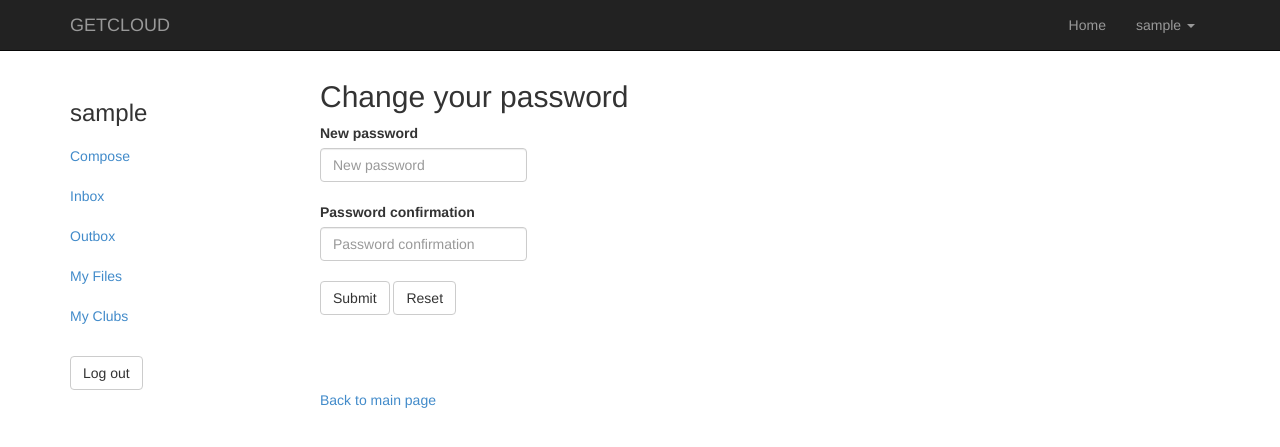
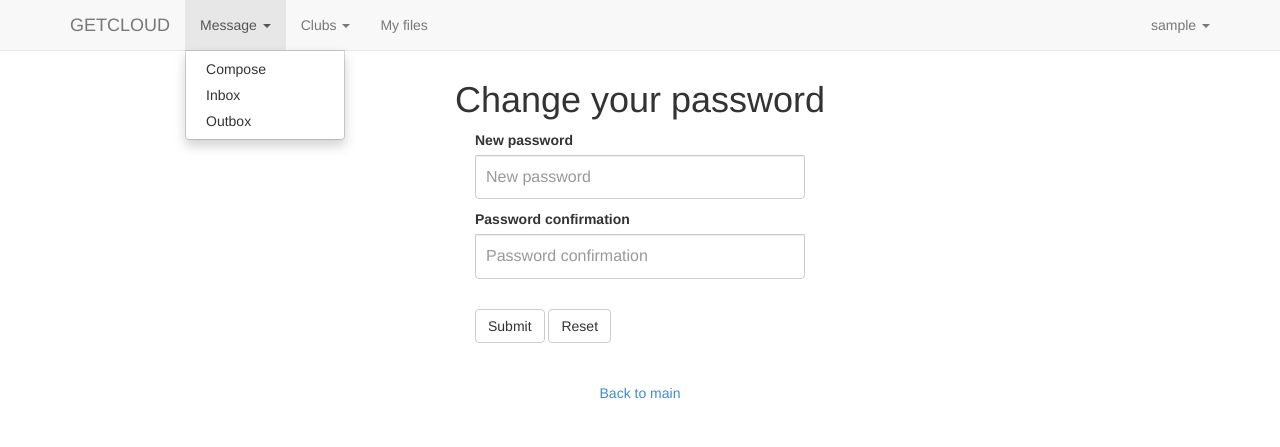
Before and after one commit to gamabuntax/getCloud, a PHP site: page /change_password.php in a window 1280 px wide, after a click on "Message". Shown: the top 447 px of the page. Run offline with PHP 8.4, Linux system fonts and the light colour scheme; the visitor is signed in with stand-in values (Sample User, id 1); some libraries are stand-ins or nearby versions.

Commit message:
no more side nav

```diff
--- a/change_password.php
+++ b/change_password.php
@@ -8,10 +8,9 @@ if (isset($_SESSION['userName'])) {
 else {
 	header("Location:index.php");
 }
-require('./includes/sideregion.inc.php');
 ?>
 
-<div id="mainregion">
+
 
 <?php
 	if (isset($_POST['send'])) {
@@ -23,25 +22,25 @@ require('./includes/sideregion.inc.php');
 				require('./includes/mysql_connect.inc.php');
 				$q = "UPDATE USERS SET Password = MD5('$password') WHERE Username ='$userName'";
 				$result = mysqli_query($link, $q);
-				echo '<p class="success"> You changed your password sucessfully</p>';
+				echo '<p class="success text-center"> You changed your password sucessfully</p>';
 			}
 			else {
-				echo '<p class="error">Password confirmation does not match password </p>';
+				echo '<p class="error text-center">Password confirmation does not match password </p>';
 			}
 		}
 		else {
-			echo '<p class="error">Please enter your new password and password confirmation </p>';
+			echo '<p class="error text-center">Please enter your new password and password confirmation </p>';
 		}
 	}
 
 ?>
 
-<h2>Change your password</h2>
+<h1 class ="text-center">Change your password</h1>
 
 <div>
-<form class="form-compose" role="form" action="change_password.php" method="post">
+<form class="form-signin" role="form" action="change_password.php" method="post">
 	<label> New password </label><br>
-	<input type="password" name="password" class="form-control" placeholder="New password"><br>
+	<input type="password" name="password" class="form-control" placeholder="New password">
 
 	<label> Password confirmation </label><br>
 	<input type="password" name="password_c" class="form-control" placeholder="Password confirmation"><br>
@@ -49,9 +48,8 @@ require('./includes/sideregion.inc.php');
 	<input type="reset" value="Reset"  class="btn btn-default">
 </form>
 </div>
-<div class="clear-all"><a href="./index.php">Back to main page </a></div>
+<div class="clear-all"><br><br><p class="text-center"><a href="./index.php">Back to main </a></p></div>
 
-</div>
 
 
 <?php
--- a/cmd.txt
+++ b/cmd.txt
@@ -2,7 +2,7 @@ CREATE TABLE USERS(FullName VARCHAR(50) not null, Username VARCHAR(30) not null
 
 CREATE TABLE MAILBOX( MessageID BIGINT unsigned not null auto_increment primary key, Subject CHAR(100), MsgTime TIMESTAMP DEFAULT CURRENT_TIMESTAMP not null , MsgText MEDIUMTEXT, Sender VARCHAR(30) not null, Receiver VARCHAR(30) not null, Status INT not null)ENGINE=InnoDB;
 
-CREATE TABLE CLUB(ClubID BIGINT unsigned not null auto_increment primary key, ClubName VARCHAR(50) not null, Description TEXT not null, ProfileImage LONGBLOB)ENGINE=InnoDB;
+CREATE TABLE CLUB(ClubID BIGINT unsigned not null auto_increment primary key, ClubName VARCHAR(50) not null, Description TEXT not null, ProfileImage LONGBLOB, Status INT)ENGINE=InnoDB;
 
 CREATE TABLE MEMBER(Username VARCHAR(30) not null, ClubID BIGINT unsigned not null, Privilage INT not null, Status INT not null, CONSTRAINT uniq UNIQUE(Username, ClubID), FOREIGN KEY(Username) REFERENCES USERS(Username), FOREIGN KEY(ClubID) REFERENCES CLUB(ClubID)) ENGINE=InnoDB;
 
@@ -17,6 +17,9 @@ SELECT PhotoName, Caption FROM PHOTOS WHERE PhotoName='internet' OR Caption LIKE
 //add status to the USERS table
 ALTER TABLE USERS ADD COLUMN Status INT DEFAULT 0;
 
+//add status to the CLUB table
+ALTER TABLE CLUB ADD COLUMN Status INT;
+
 //File Status
 
 
--- a/inbox.php
+++ b/inbox.php
@@ -9,11 +9,9 @@ if (isset($_SESSION['userName'])) {
 else {
 	header("Location:register.php");
 }
-
-require('./includes/sideregion.inc.php');
 ?>
 
-<div id="mainregion">
+<h1>Inbox</h1>
  <table class="table table-striped table-condensed table-hover row-clickable" width="100%">
             <tr class="message-header">
                 <td width="20%">
@@ -93,7 +91,7 @@ require('./includes/sideregion.inc.php');
 	mysqli_close($link);
  ?>
 </table>
-</div>
+
 
 
 
--- a/includes/custom.css
+++ b/includes/custom.css
@@ -53,12 +53,6 @@ body {
 .success {
   color: green;
 }
-/* Sidebar navigation */
-#sideregion {
-  float: left;
-  width: 200px;
-
-}
 
 .nav-sidebar {
   margin-right: -21px; /* 20px padding + 1px border */
@@ -74,10 +68,6 @@ body {
   background-color: #428bca;
 }
 
-#mainregion{
-
-  margin-left: 250px;
-}
 
 .form-compose {
   max-width: 400px;
--- a/includes/header.inc.php
+++ b/includes/header.inc.php
@@ -12,57 +12,82 @@ session_start();
     <meta name="author" content="">
 
     <!-- Note there is no responsive meta tag here -->
+
+    <link rel="shortcut icon" href="../../assets/ico/favicon.ico">
+
     <title><?php echo $page_title; ?></title>
     <?php $currentPage = basename($_SERVER['SCRIPT_FILENAME']); ?>
 
     <!-- Bootstrap core CSS -->
-    <link href="./includes/bootstrap.min.css" rel="stylesheet">
+     <link href="./includes/bootstrap.min.css" rel="stylesheet">
 
     <!-- Custom styles for this template -->
-    <link href="./includes/custom.css" rel="stylesheet">
-
-    <!-- Just for debugging purposes. Don't actually copy this line! -->
-    <!--[if lt IE 9]><script src="../../assets/js/ie8-responsive-file-warning.js"></script><![endif]-->
-
-    <!-- HTML5 shim and Respond.js IE8 support of HTML5 elements and media queries -->
-    <!--[if lt IE 9]>
-      <script src="https://oss.maxcdn.com/libs/html5shiv/3.7.0/html5shiv.js"></script>
-      <script src="https://oss.maxcdn.com/libs/respond.js/1.4.2/respond.min.js"></script>
-    <![endif]-->
+     <link href="./includes/custom.css" rel="stylesheet">
   </head>
 
   <body>
 
     <!-- Fixed navbar -->
-    <div class="navbar navbar-inverse navbar-fixed-top" role="navigation">
+    <div class="navbar navbar-default navbar-fixed-top" role="navigation">
       <div class="container">
         <div class="navbar-header">
+          <button type="button" class="navbar-toggle" data-toggle="collapse" data-target=".navbar-collapse">
+            <span class="sr-only">Toggle navigation</span>
+            <span class="icon-bar"></span>
+            <span class="icon-bar"></span>
+            <span class="icon-bar"></span>
+          </button>
           <a class="navbar-brand" href="./index.php">GETCLOUD</a>
         </div>
         <div class="navbar-collapse collapse">
+           <?php if (isset($_SESSION['userName'])) { ?>
+          <ul class="nav navbar-nav">
+       <!-- message -->
+          <li class="dropdown">
+              <a href="#" class="dropdown-toggle" data-toggle="dropdown">Message <b class="caret"></b></a>
+              <ul class="dropdown-menu">
+                <li><a href="./compose.php">Compose</a></li>
+                <li><a href="./inbox.php">Inbox</a></li>
+                <li><a href="./outbox.php">Outbox</a></li>
+              </ul>
+            </li>
 
-          <ul class="nav navbar-nav pull-right">
-            <li <?php if ($currentPage == 'index.php') { echo 'class="active"';} ?>><a href="#">Home</a></li>
-            <?php
-            if (!isset($_SESSION['userName'])) {
-                echo'<li><a href="./login.php">Log in</a></li>';
-            }
-            else {
-            echo '<li class="dropdown">';
-              echo '<a href="#" class="dropdown-toggle" data-toggle="dropdown">' .$_SESSION['userName'] . ' <b class="caret"></b></a>';
-              echo '<ul class="dropdown-menu">';
-              echo '<li><a href="./inbox.php">Inbox</a></li>';
-              echo '<li><a href="./change_password.php">Change password?</a></li>';
-              echo ' <li class="divider"></li>';
-              echo '<li><a href="./includes/logout.php">Logout</a></li>';
-              echo '</ul>';
-            echo '</li>';
-            }
-            ?>
+            <!-- club -->
+          <li class="dropdown">
+              <a href="#" class="dropdown-toggle" data-toggle="dropdown">Clubs <b class="caret"></b></a>
+              <ul class="dropdown-menu">
+                <li><a href="./club_request.php">Request for a club</a></li>
+                <li><a href="./myclubs.php">My clubs</a></li>
+              </ul>
+            </li>
+            <li <?php if ($currentPage == 'myfiles.php') { echo 'class="active"';} ?>><a href="./myfiles.php">My files</a></li>
+          </ul>
+
+          <!-- file -->
+
+          <?php } ?>
+
+          <ul class="nav navbar-nav navbar-right">
+             <!-- User -->
+
+          <?php if (isset($_SESSION['userName'])) { ?>
+            <li class="dropdown">
+              <a href="#" class="dropdown-toggle" data-toggle="dropdown"> <?php echo $_SESSION['userName']; ?>  <b class="caret"></b></a>
+              <ul class="dropdown-menu">
+                <li><a href="./change_password.php">Change password?</a></li>
+                <li class="divider"></li>
+                <li><a href="./includes/logout.php">Logout</a></li>
+              </ul>
+            </li>
+
+            <?php } else {?>
+            <li <?php if ($currentPage == 'register.php') { echo 'class="active"';} ?>><a href="./register.php">Register</a></li>
+            <li <?php if ($currentPage == 'login.php') { echo 'class="active"';} ?>><a href="./login.php">Login</a></li>
+            <?php } ?>
           </ul>
         </div><!--/.nav-collapse -->
       </div>
     </div>
 
     <div class="container">
-    <div class="main">
+  <div class="main">
--- a/viewMessage.php
+++ b/viewMessage.php
@@ -10,10 +10,10 @@ else {
 	header("Location:register.php");
 }
 
-require('./includes/sideregion.inc.php');
+
 ?>
 
-<div id="mainregion">
+
 <?php
    $id = $_POST['msgID'];
    require('./includes/mysql_connect.inc.php');
@@ -58,7 +58,7 @@ require('./includes/sideregion.inc.php');
    mysqli_close($link);
 
  ?>
-</div>
+
 
 <?php
 require('./includes/footer.inc.php');
```
Also changed, not shown: club_request.php (added, +62 -0 lines), compose.php (+3 -7 lines), myclubs.php (+3 -41 lines), outbox.php (+3 -4 lines). Lines whose indentation alone changed are shown as unchanged.
